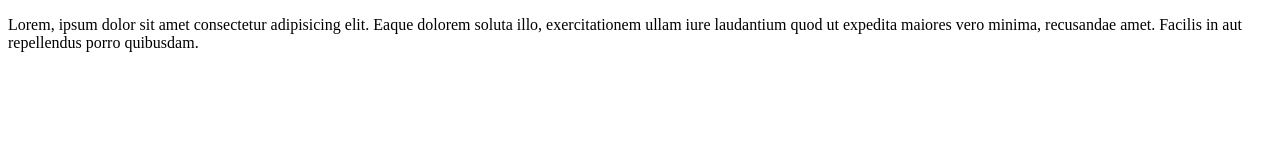
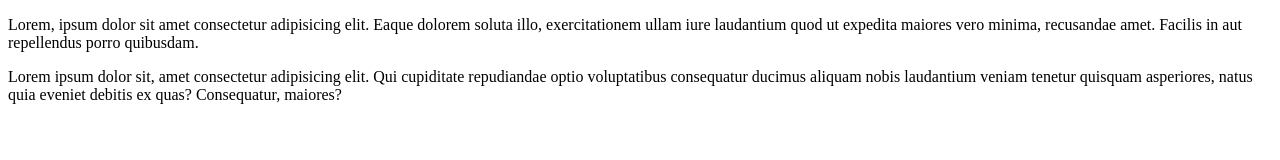
Before and after one commit to SudabaSolaimankhil/html-css, a plain HTML site: page index.html in a window 1280 px wide. Drawn offline with Linux system fonts and the light colour scheme.

Commit message:
index page modify

```diff
--- a/index.html
+++ b/index.html
@@ -7,5 +7,7 @@
 </head>
 <body>
     <p>Lorem, ipsum dolor sit amet consectetur adipisicing elit. Eaque dolorem soluta illo, exercitationem ullam iure laudantium quod ut expedita maiores vero minima, recusandae amet. Facilis in aut repellendus porro quibusdam.</p>
+    <p>Lorem ipsum dolor sit, amet consectetur adipisicing elit. Qui cupiditate repudiandae optio voluptatibus consequatur ducimus aliquam nobis laudantium veniam tenetur quisquam asperiores, natus quia eveniet debitis ex quas? Consequatur, maiores?
+    </p>
 </body>
 </html>
```
